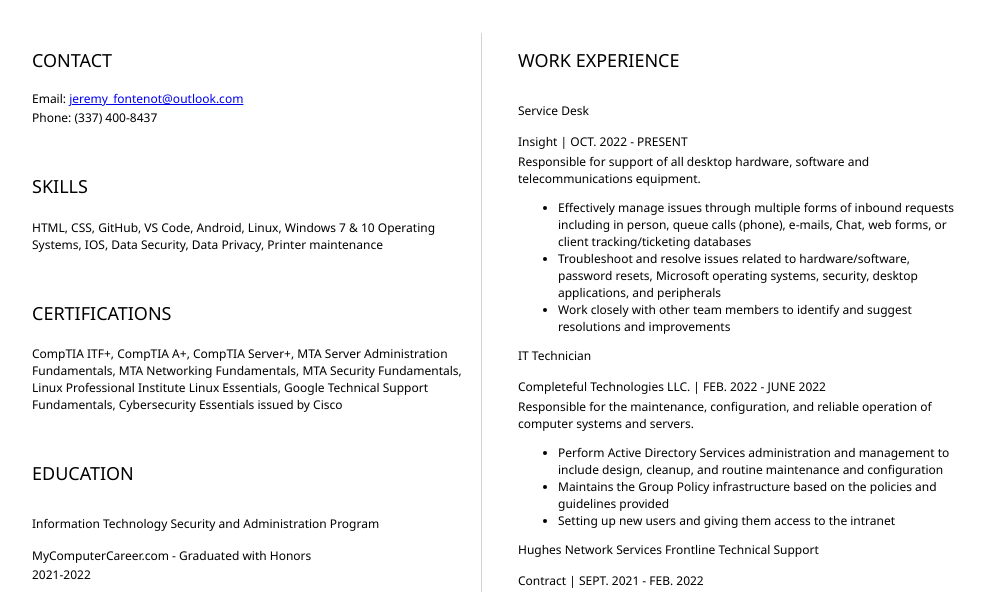
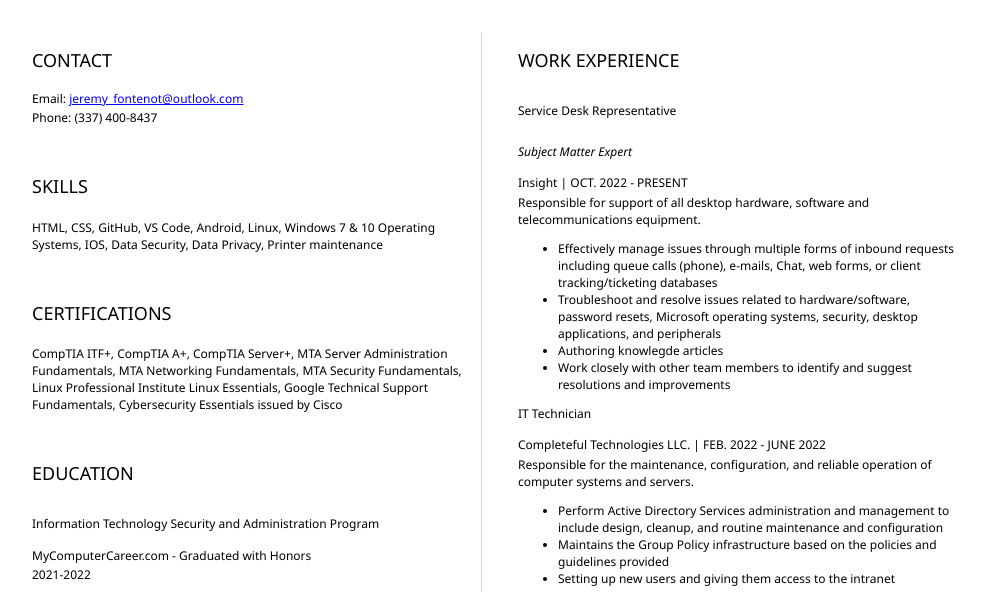
Before and after one commit to jchant71/New-folder, a plain HTML site: page index.html in a window 1280 px wide. Shown: the part 185-777 px from the top of the page, without its empty margins (152-1137 px from the left). Drawn offline with Linux system fonts and the light colour scheme.

Commit message:
updatinjg current job duties

```diff
--- a/index.html
+++ b/index.html
@@ -55,15 +55,17 @@
 				<section>
 					<h2>WORK EXPERIENCE</h2>
 					<!-- your work experience -->
-					<h3>Service Desk</h3>
+					<h3>Service Desk Representative</h3>
+					<h3><em>Subject Matter Expert</em></h3>
     <p>
 		Insight | OCT. 2022 - PRESENT
     </p>
 	Responsible for support of all desktop hardware, software and telecommunications equipment.
     </p>
     <ul>
-		<li>Effectively manage issues through multiple forms of inbound requests including in person, queue calls (phone), e-mails, Chat, web forms, or client tracking/ticketing databases</li>
+		<li>Effectively manage issues through multiple forms of inbound requests including queue calls (phone), e-mails, Chat, web forms, or client tracking/ticketing databases</li>
 		<li>Troubleshoot and resolve issues related to hardware/software, password resets, Microsoft operating systems, security, desktop applications, and peripherals</li>
+		<li>Authoring knowlegde articles</li>
 		<li>Work closely with other team members to identify and suggest resolutions and improvements</li>
     </ul>
 					<h3>IT Technician</h3>
```
